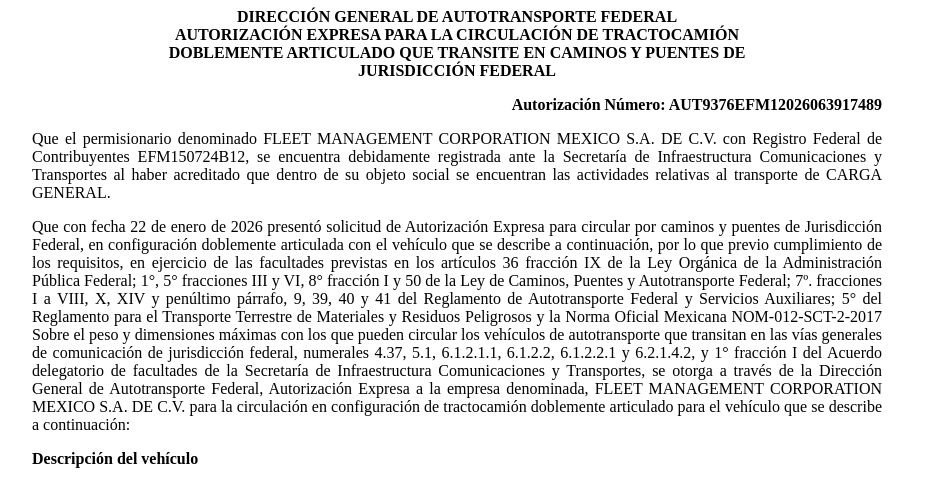
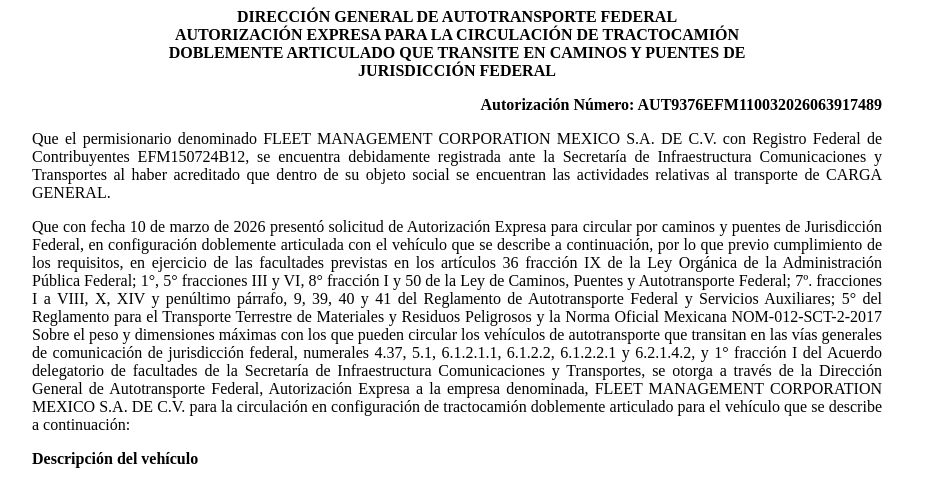
Before and after one commit to app-sct1/ConsultaAutDobleRemolque-folio-0201426, a plain HTML site: page index.html in a window 1280 px wide. Shown: the top 482 px of the page, without its empty margins (183-1127 px from the left). Drawn offline with Linux system fonts and the light colour scheme.

Commit message:
index.html

```diff
--- a/index.html
+++ b/index.html
@@ -75,7 +75,7 @@
 						<p class="sinMargen">DOBLEMENTE ARTICULADO QUE TRANSITE EN CAMINOS Y PUENTES DE</p>
 						<p class="sinMargen">JURISDICCIÓN FEDERAL</p>
 					</div>
-<p class="derechaNegro">Autorización Número: AUT9376EFM12026063917489</p>
+<p class="derechaNegro">Autorización Número: AUT9376EFM110032026063917489</p>
 
 					<p class="justificado">Que el permisionario denominado
 					    FLEET MANAGEMENT CORPORATION MEXICO S.A. DE C.V. con Registro Federal de
@@ -86,8 +86,8 @@
 						transporte de CARGA GENERAL.</p>
 
 
-					<p class="justificado">Que con fecha 22 de
-						enero de 2026 presentó
+					<p class="justificado">Que con fecha 10 de
+						marzo de 2026 presentó
 						solicitud de Autorización Expresa para circular por caminos y
 						puentes de Jurisdicción Federal, en configuración doblemente
 						articulada con el vehículo que se describe a continuación, por lo
```
